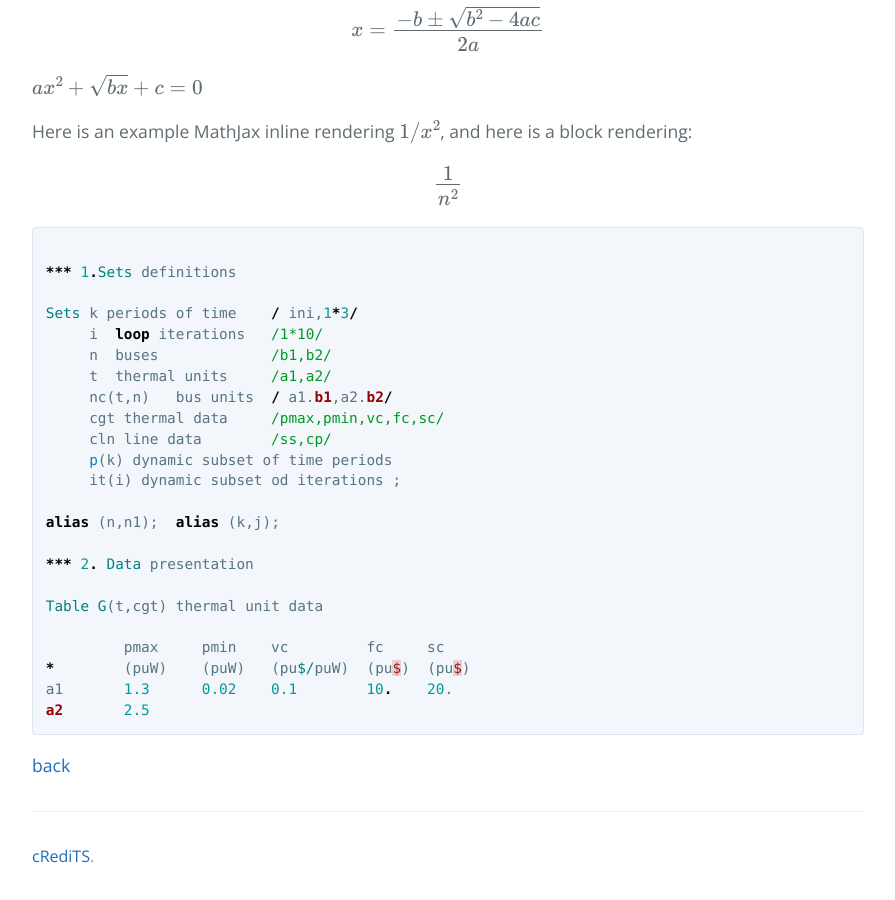
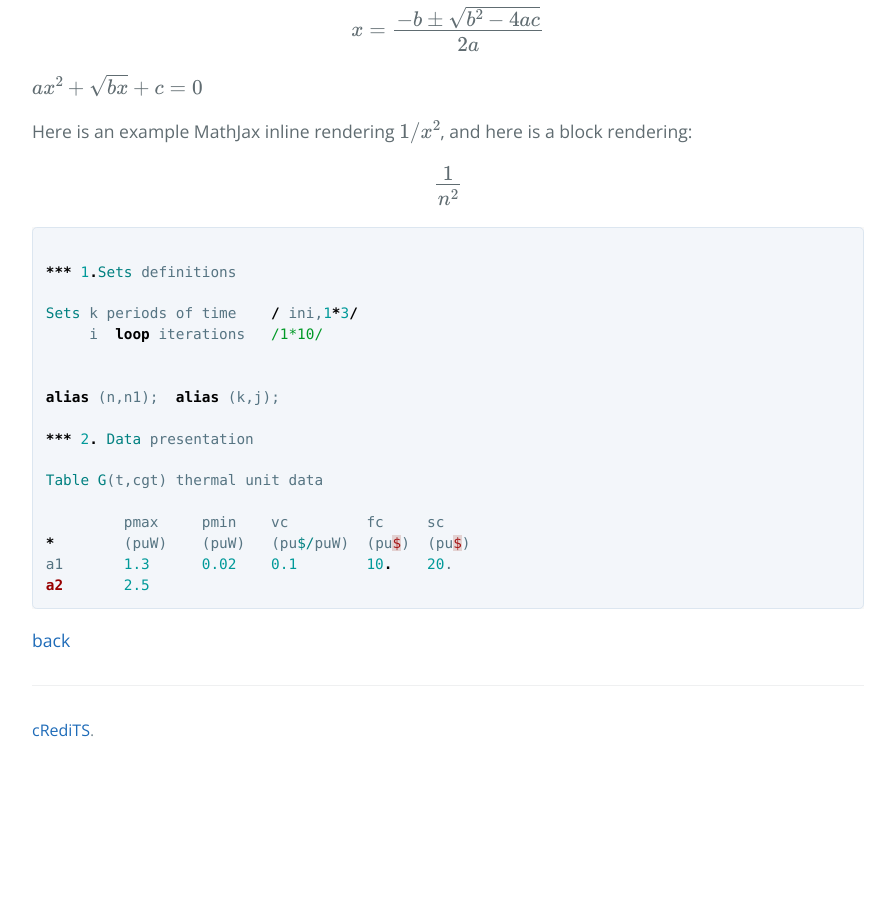
Before and after one commit to vlmeg/vlmeg.github.io, a Jekyll site: the page built from test.md, in a window 1280 px wide and 900 px high, scrolled down 953 px. Shown: the whole window, without its empty margins (192-1087 px from the left). Built offline with Jekyll 4.4.1, drawn with Linux system fonts in a browser that asks for light colours; formulas are drawn with MathJax 3; the repository's description, which GitHub fills in, is left out; our own code applies the rules of GitHub Pages for plain Markdown files; after the commit the page ends 1727 px from its top, so only the background shows below that.

Commit message:
Update test.md

```diff
--- a/test.md
+++ b/test.md
@@ -36,13 +36,7 @@ Here is an example MathJax inline rendering \\( 1/x^{2} \\), and here is a block
 
 Sets k periods of time    / ini,1*3/
      i  loop iterations   /1*10/
-     n  buses             /b1,b2/
-     t  thermal units     /a1,a2/
-     nc(t,n)   bus units  / a1.b1,a2.b2/
-     cgt thermal data     /pmax,pmin,vc,fc,sc/
-     cln line data        /ss,cp/
-     p(k) dynamic subset of time periods
-     it(i) dynamic subset od iterations ;
+
 
 alias (n,n1);  alias (k,j);
 
```
Also changed, not shown: other parts of test.md (+1 -1 lines).
